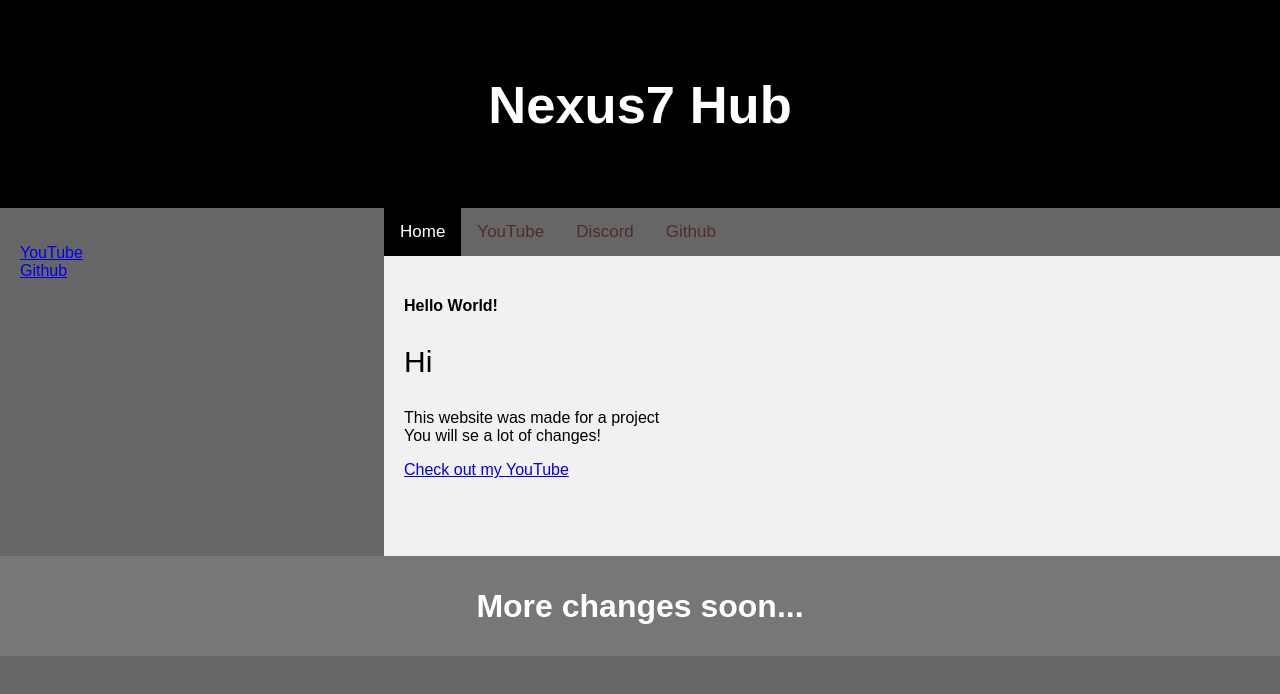
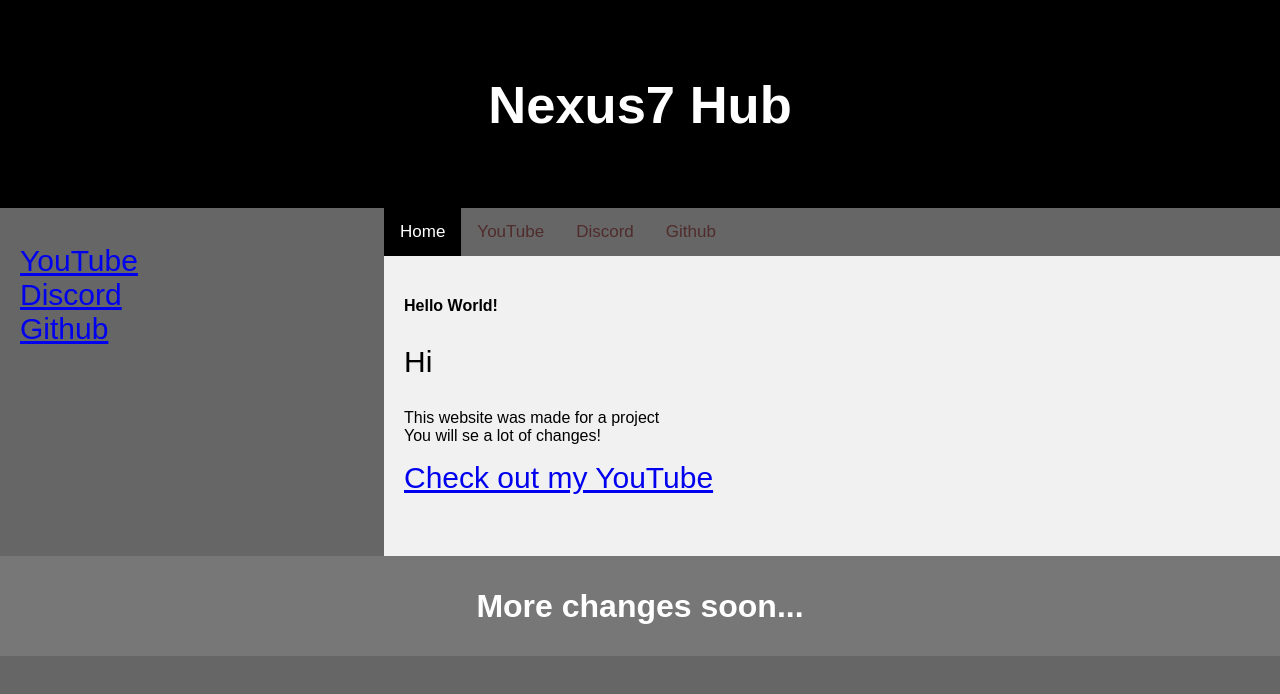
Before and after one commit to Nastionzie175/nexushub.github.io, a plain HTML site: page index.html in a window 1280 px wide. Drawn offline with Linux system fonts and the light colour scheme.

Commit message:
Update index.html

```diff
--- a/index.html
+++ b/index.html
@@ -124,6 +124,9 @@ body {
     text-align: left;
   }
 }
+   a {
+    font-size: 30px;
+  }
 
         </style>
 <title>Nexus7 Hub</title>
@@ -140,7 +143,7 @@ body {
       <nav>
         <ul>
             <li><a href="https://youtube.com/@notnexus7">YouTube</a></li>
-            <li><a href="https://discord.gg/7yD6UEaVN6"</a></li>
+            <li><a href="https://discord.gg/7yD6UEaVN6"</a>Discord</li>
             <li><a href="https://github.com/nexus7-hub">Github</a></li>
         </ul>
       </nav>
```
